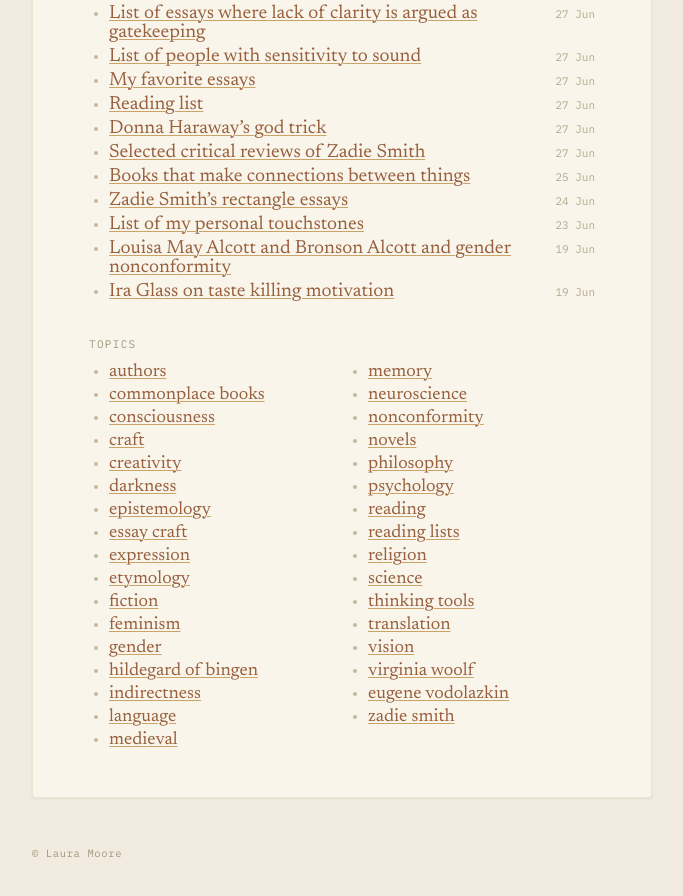
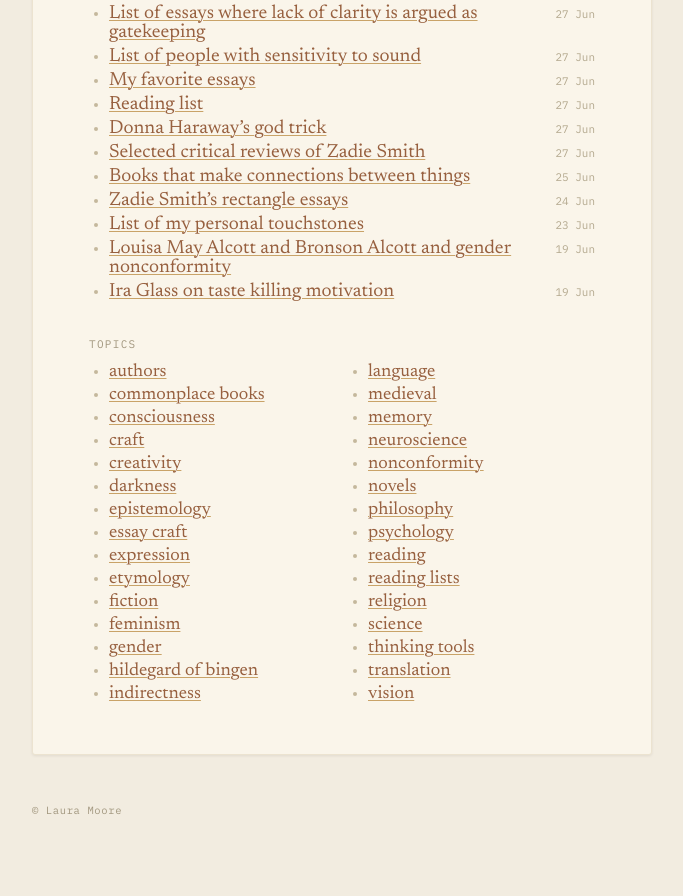
Before and after one commit to lauramoorewrites-del/treasury, a Jekyll site: the page built from index.md, in a window 1280 px wide and 900 px high, scrolled down 1276 px. Shown: the top 896 px of the window, without its empty margins (298-981 px from the left). Built offline with Jekyll 4.4.1, drawn with Linux system fonts in a browser that asks for light colours; after the commit the page ends 2133 px from its top, so only the background shows below that.

Commit message:
Remove author subtopics from main topic list
Co-Authored-By: Claude Opus 4.6 (1M context) <noreply@anthropic.com>

```diff
--- a/index.md
+++ b/index.md
@@ -167,7 +167,4 @@ topic_list:
   - thinking tools
   - translation
   - vision
-  - virginia woolf
-  - eugene vodolazkin
-  - zadie smith
 ---
```
